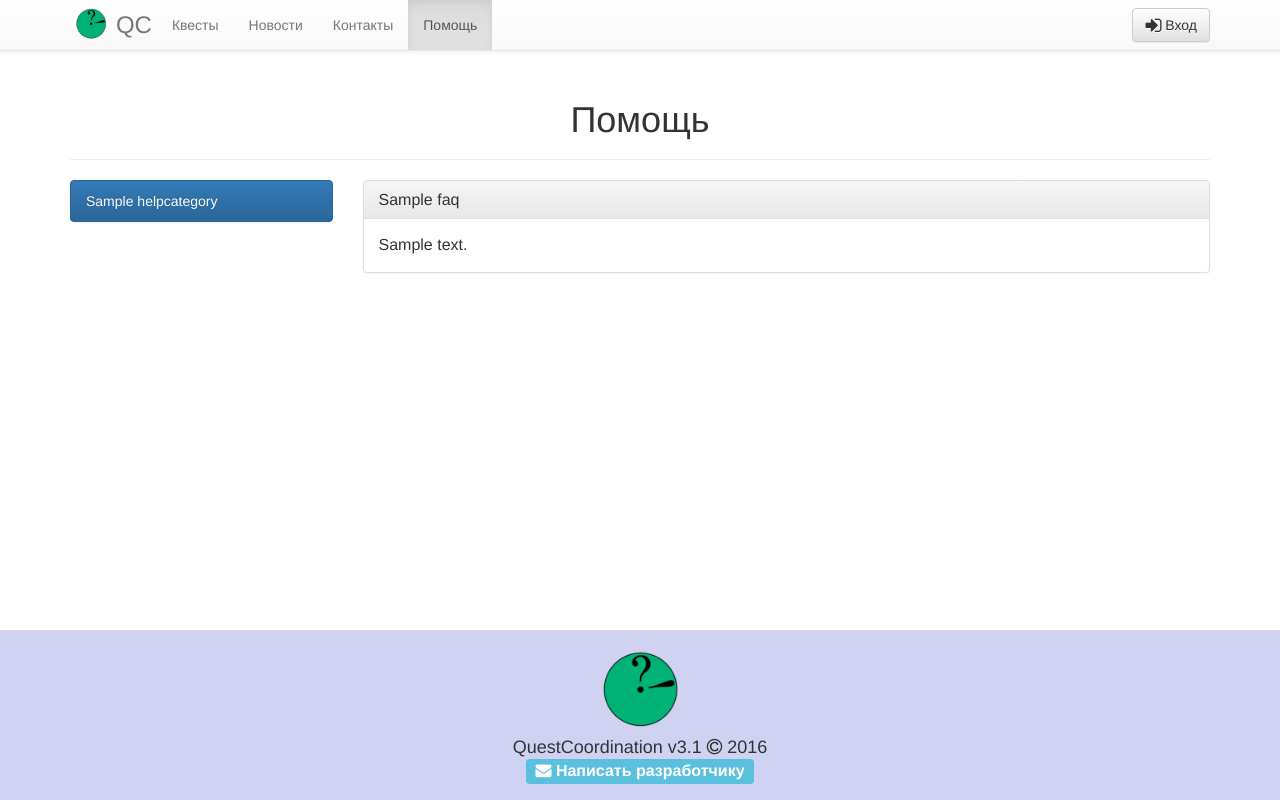
After one commit to PhobosXIII/qc, a Django app: page /help/1/ in a window 1280 px wide. The commit adds this page. Run offline with Django 3.2, Linux system fonts and the light colour scheme; tables that the repository leaves empty hold one stand-in row (values such as "Sample post"); parts of the project's set-up code (start-up, migrations or seed data) failed here and were passed over; some libraries are stand-ins or nearby versions.

Commit message:
Implemented Help section

```diff
--- a/main/models.py
+++ b/main/models.py
@@ -1,4 +1,5 @@
 from ckeditor.fields import RichTextField
+from django.core.validators import MinValueValidator, MaxValueValidator
 from django.db import models
 
 
@@ -15,3 +16,31 @@ class News(models.Model):
 
     def __str__(self):
         return self.title
+
+
+class HelpCategory(models.Model):
+    title = models.CharField('заголовок', max_length=255)
+    order_number = models.PositiveSmallIntegerField('номер',
+                                                    validators=[MinValueValidator(1), MaxValueValidator(99)])
+
+    class Meta:
+        verbose_name = 'категория помощи'
+        verbose_name_plural = 'категории помощи'
+        ordering = ['order_number']
+
+    def __str__(self):
+        return self.title
+
+
+class Faq(models.Model):
+    category = models.ForeignKey(HelpCategory, verbose_name='категория')
+    question = models.CharField('вопрос', max_length=255)
+    answer = RichTextField('ответ')
+
+    class Meta:
+        verbose_name = 'вопрос-ответ'
+        verbose_name_plural = 'вопросы-ответы'
+        ordering = ['question']
+
+    def __str__(self):
+        return self.question
--- a/main/views.py
+++ b/main/views.py
@@ -1,11 +1,11 @@
 from django.core.mail import send_mail, BadHeaderError
 from django.core.paginator import Paginator, PageNotAnInteger, EmptyPage
 from django.http import HttpResponse
-from django.shortcuts import render, get_object_or_404
+from django.shortcuts import render, get_object_or_404, redirect
 from coordination.models import Quest
 from coordination.utils import is_organizer
 from main.forms import ContactForm
-from main.models import News
+from main.models import News, HelpCategory, Faq
 from qc import settings
 
 
@@ -74,3 +74,19 @@ def detail_news(request, news_id):
     news = get_object_or_404(News, pk=news_id)
     context = {'news': news}
     return render(request, 'news/detail.html', context)
+
+
+def help(request):
+    categories = HelpCategory.objects.all()
+    if len(categories) > 0:
+        category_id = categories.first().pk
+        return redirect('help_category', category_id=category_id)
+    return render(request, 'help/index.html', {'categories': None})
+
+
+def help_category(request, category_id):
+    category = get_object_or_404(HelpCategory, pk=category_id)
+    faqs = Faq.objects.filter(category=category)
+    categories = HelpCategory.objects.all()
+    context = {'categories': categories, 'faqs': faqs, 'cur_category': category}
+    return render(request, 'help/index.html', context)
--- a/qc/urls.py
+++ b/qc/urls.py
@@ -38,6 +38,10 @@ urlpatterns = [
         url(r'^$', main_views.all_news, name='news'),
         url(r'^(?P<news_id>[0-9]+)/$', main_views.detail_news, name='news_detail'),
     ])),
+    url(r'^help/', include([
+        url(r'^$', main_views.help, name='help'),
+        url(r'^(?P<category_id>[0-9]+)/$', main_views.help_category, name='help_category'),
+    ])),
     url(r'^', include('coordination.urls', namespace='coordination')),
 ]
 
--- a/templates/_navbar.html
+++ b/templates/_navbar.html
@@ -21,6 +21,7 @@
                 {% menu_item 'Квесты' 'coordination:quests' %}
                 {% menu_item 'Новости' 'news' contains=True %}
                 {% menu_item 'Контакты' 'contacts' contains=True %}
+                {% menu_item 'Помощь' 'help' contains=True %}
                 {% if user.is_superuser %}
                     <li><a href="{% url 'admin:index' %}" target="_blank">Админка</a></li>
                 {% endif %}
--- /dev/null
+++ b/templates/help/index.html
@@ -0,0 +1,49 @@
+{% extends 'base.html' %}
+
+{% block content %}
+    <div class="page-header">
+        <h1>{% block title %}Помощь{% endblock %}</h1>
+    </div>
+
+    <div class="row">
+        {% if categories %}
+            <div class="col-sm-4 col-md-3">
+                <div class="list-group">
+                    {% for category in categories %}
+                        {% url 'help_category' category.id as cat_url %}
+                        <a href="{{ cat_url }}" class="list-group-item{% if category == cur_category %} active{% endif %}">
+                            {{ category }}
+                        </a>
+                    {% endfor %}
+                </div>
+            </div>
+
+            <div class="col-sm-8 col-md-9">
+                <div class="panel-group" id="accordion" role="tablist" aria-multiselectable="true">
+                    {% for faq in faqs %}
+                        <div class="panel panel-default">
+                            <div class="panel-heading" role="tab" id="headingOne">
+                                <h4 class="panel-title text-left">
+                                    <a role="button" data-toggle="collapse" data-parent="#accordion"
+                                       href="#collapse{{ forloop.counter }}" aria-expanded="true"
+                                       aria-controls="collapse{{ forloop.counter }}">
+                                        {{ faq.question }}
+                                    </a>
+                                </h4>
+                            </div>
+                            <div id="collapse{{ forloop.counter }}"
+                                 class="panel-collapse collapse{% if forloop.counter == 1 %} in{% endif %}" role="tabpanel"
+                                 aria-labelledby="heading{{ forloop.counter }}">
+                                <div class="panel-body">
+                                    <div class="text-base">{{ faq.answer|safe }}</div>
+                                </div>
+                            </div>
+                        </div>
+                    {% endfor %}
+                </div>
+            </div>
+        {% else %}
+            <p class="lead text-center">Данный раздел пока не заполнен.</p>
+        {% endif %}
+    </div>
+{% endblock content %}
```
Also changed, not shown: main/admin.py (+11 -1 lines), main/migrations/0003_auto_20160102_1749.py (added).
